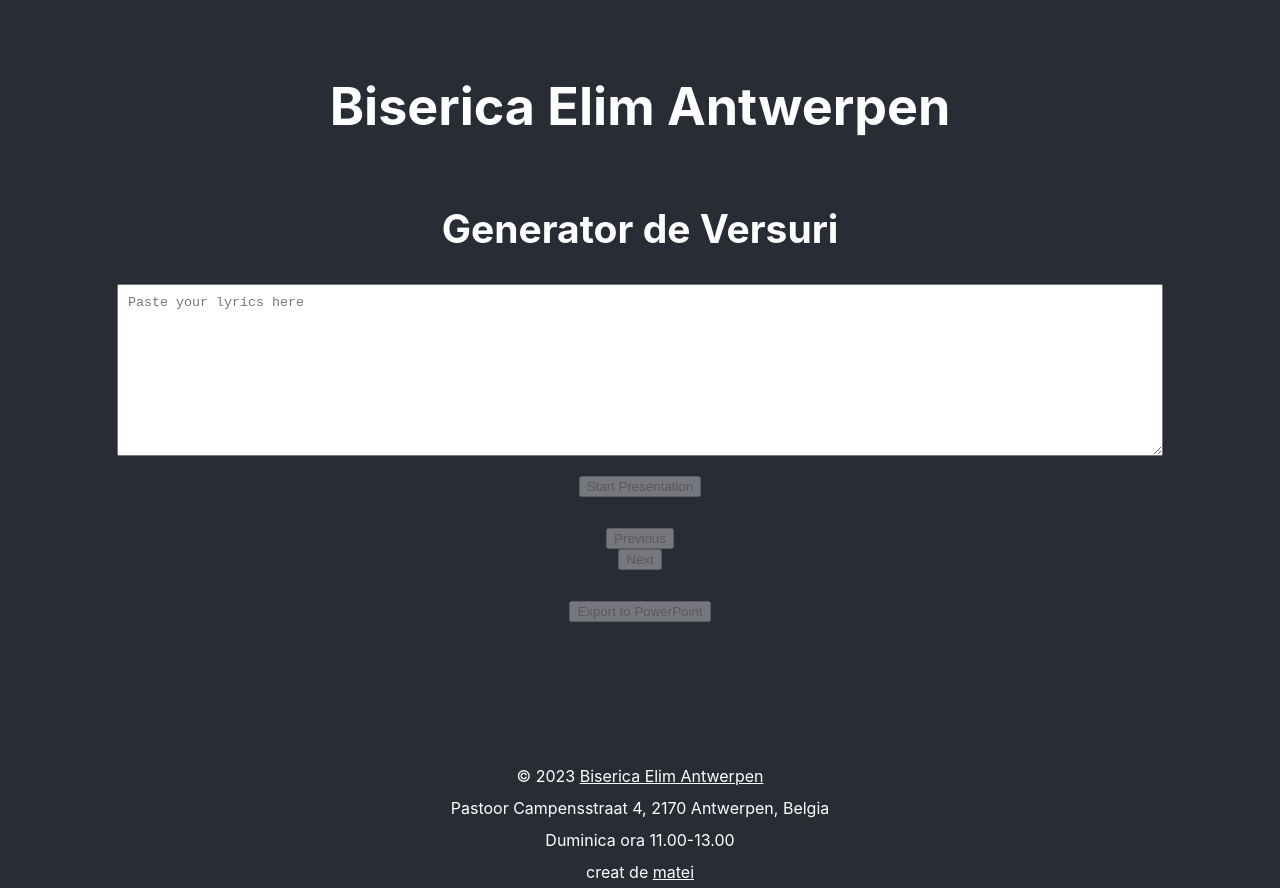
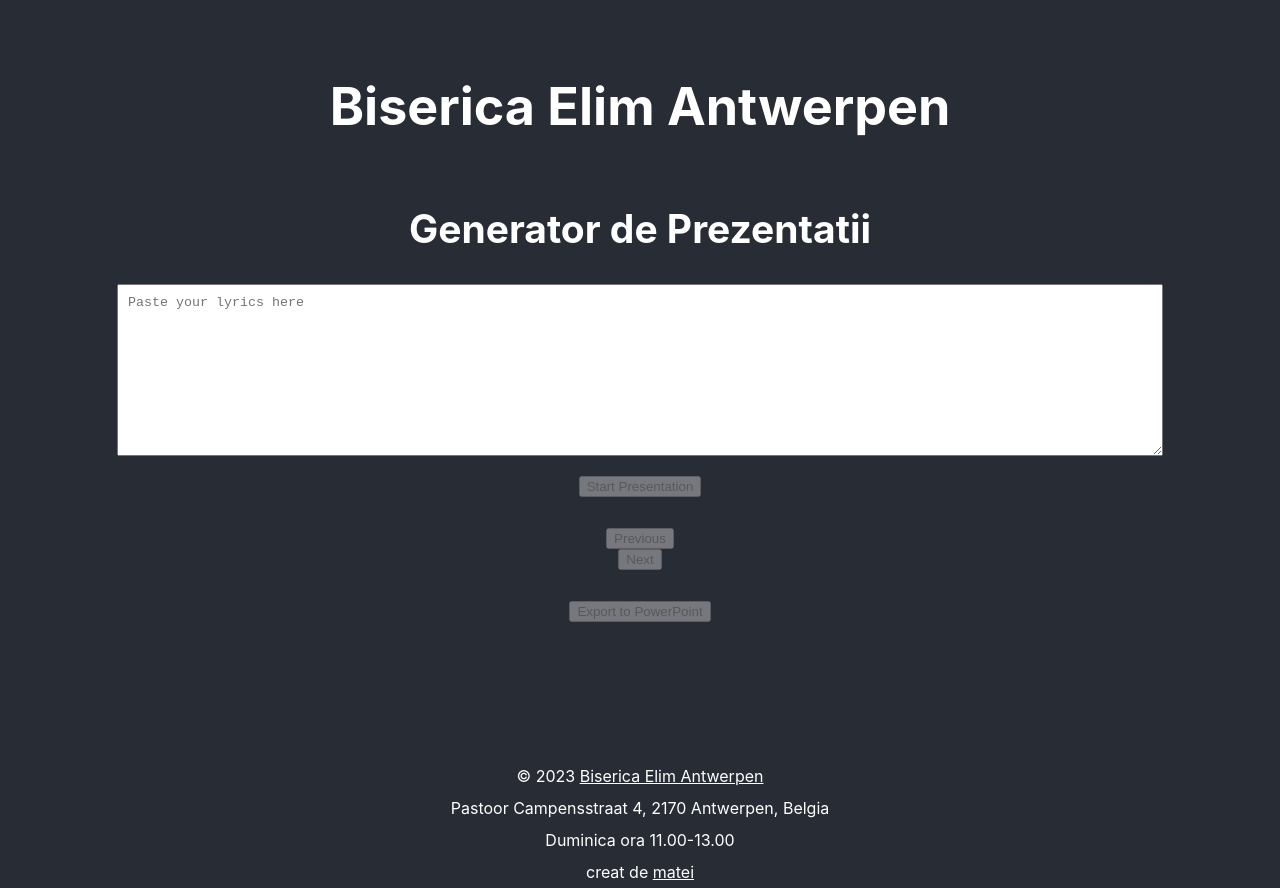
Before and after one commit to mateiclaudiu/LyricsGenerator, a React (Create React App) app: page / in a window 1280 px wide. Built offline with nearby package versions, Linux system fonts and the light colour scheme.

Commit message:
rename title  to match behaviour

```diff
--- a/src/App.js
+++ b/src/App.js
@@ -75,7 +75,7 @@ function App() {
         <div className="App">
             <header className="App-header">
                 <h1>Biserica Elim Antwerpen</h1>
-                <h2>Generator de Versuri</h2>
+                <h2>Generator de Prezentatii</h2>
                 <textarea
                     value={text}
                     onChange={handleChange}
```
